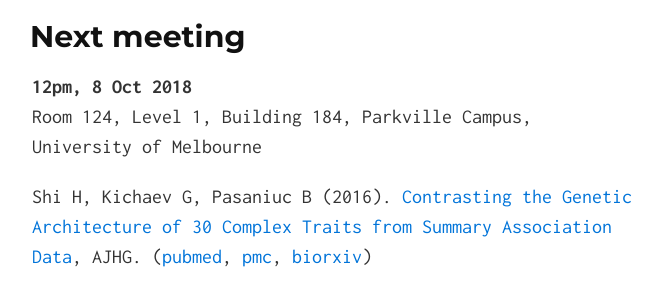
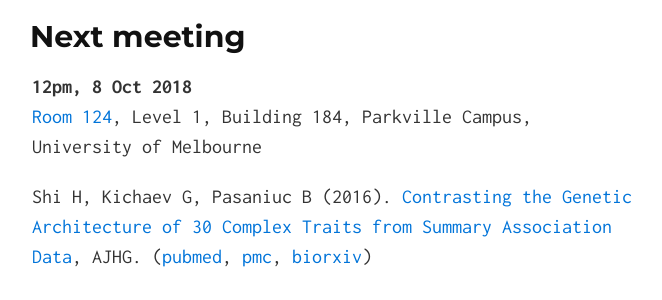
Before and after one commit to melbintgen/statgen-journal-club, a Jekyll site: the page built from index.md, in a window 1280 px wide and 900 px high. Shown: the part 318-618 px from the top of the window, without its empty margins (308-970 px from the left). Built offline with Jekyll 4.4.1, drawn with Linux system fonts in a browser that asks for light colours; our own code applies the rules of GitHub Pages for plain Markdown files; part of the change alters nothing that is shown.

```diff
--- a/index.md
+++ b/index.md
@@ -6,8 +6,8 @@ layout: default
 ## Next meeting
 
 **12pm, 8 Oct 2018**
-Room 124, Level 1, Building 184, Parkville Campus,
-University of Melbourne
+[Room 124](https://maps.unimelb.edu.au/parkville/building/184/124), Level 1,
+Building 184, Parkville Campus, University of Melbourne
 
 Shi H, Kichaev G, Pasaniuc B (2016).  [Contrasting the Genetic Architecture of
 30 Complex Traits from Summary Association
```
